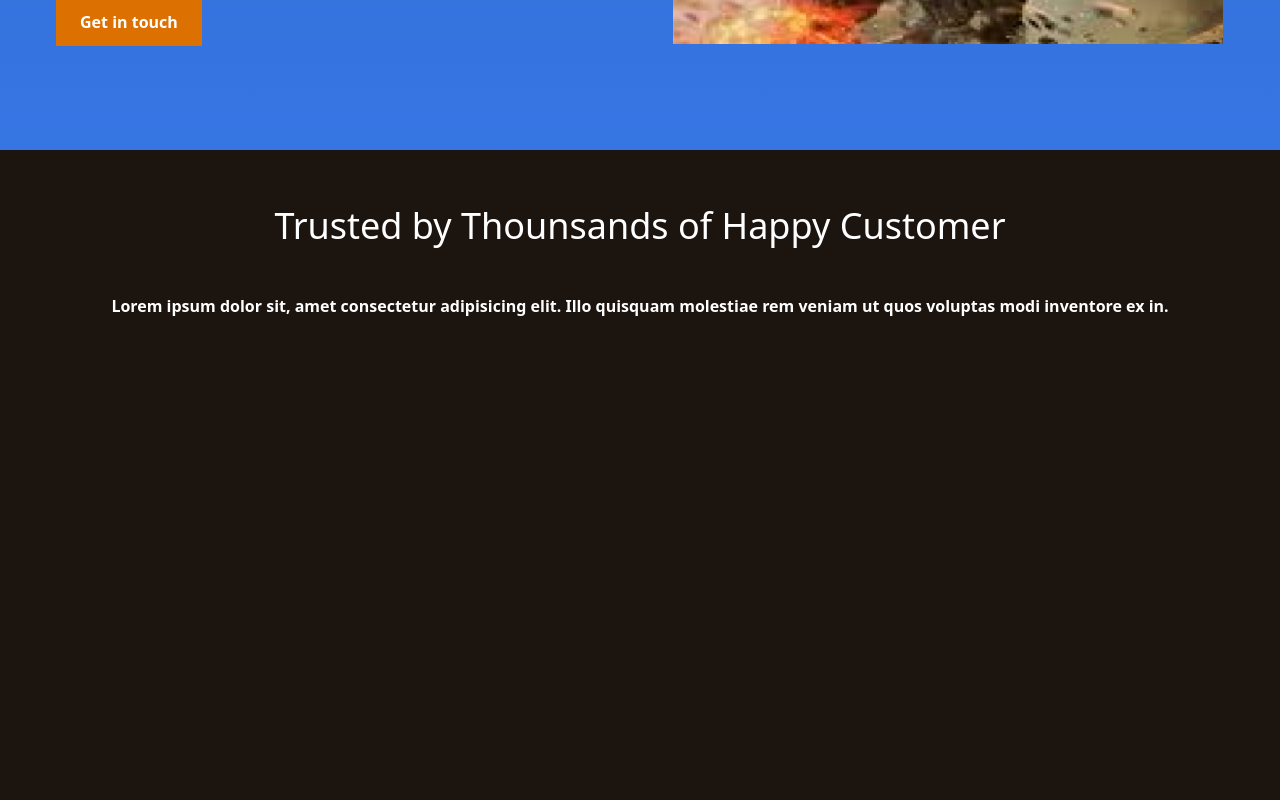
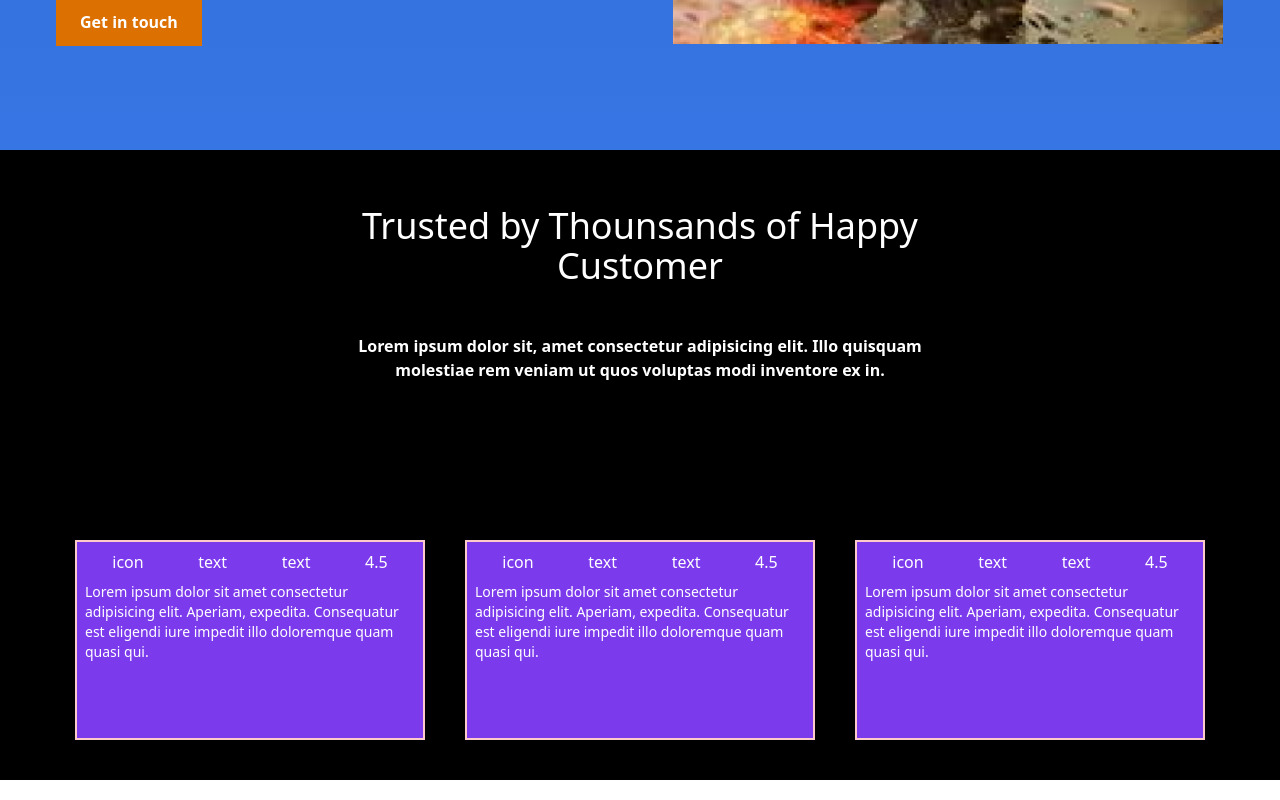
Before and after one commit to Kevin-ORojas/PageGaming, a React (Vite) app: page /portfolio in a window 1280 px wide. Shown: the part 2980-3780 px from the top of the page. Built offline with nearby package versions, Linux system fonts and the light colour scheme.

Commit message:
redirects

```diff
--- a/src/pages/Portfolio.jsx
+++ b/src/pages/Portfolio.jsx
@@ -245,17 +245,68 @@ const Portfolio = () => {
         </section>
       </article>
 
-      <section className="">
-        <article className="bg-cardcolor text-white w-full h-[650px]">
-
-          <div className="p-4 text-center">
-            <h2 className="mt-10 text-4xl">Trusted by Thounsands of Happy Customer</h2>
+      <section className="bg-black text-white w-full">
+        <article className="flex justify-center items-center flex-col">
+          <div className="p-4 text-center h-[350px] md:w-1/2">
+            <h2 className="mt-10 text-4xl">
+              Trusted by Thounsands of Happy Customer
+            </h2>
             <h4 className="font-bold mt-12 ">
               Lorem ipsum dolor sit, amet consectetur adipisicing elit. Illo
               quisquam molestiae rem veniam ut quos voluptas modi inventore ex
               in.
             </h4>
           </div>
+
+          <article className=" flex justify-center items-center gap-10 p-10 w-full flex-wrap">
+            <div className="w-[350px] h-[200px] border-2 border-red-200 bg-violet-600 p-2">
+              <div className="flex justify-around mb-2">
+                <p>icon</p>
+                <h2>text</h2>
+                <p>text</p>
+                <p>4.5</p>
+              </div>
+              <div>
+                <p className="text-sm">
+                  Lorem ipsum dolor sit amet consectetur adipisicing elit.
+                  Aperiam, expedita. Consequatur est eligendi iure impedit illo
+                  doloremque quam quasi qui.
+                </p>
+              </div>
+            </div>
+
+            <div className="w-[350px] h-[200px] border-2 border-red-200 bg-violet-600 p-2">
+              <div className="flex justify-around mb-2">
+                <p>icon</p>
+                <h2>text</h2>
+                <p>text</p>
+                <p>4.5</p>
+              </div>
+              <div>
+                <p className="text-sm">
+                  Lorem ipsum dolor sit amet consectetur adipisicing elit.
+                  Aperiam, expedita. Consequatur est eligendi iure impedit illo
+                  doloremque quam quasi qui.
+                </p>
+              </div>
+            </div>
+
+            <div className="w-[350px] h-[200px] border-2 border-red-200 bg-violet-600 p-2">
+              <div className="flex justify-around mb-2">
+                <p>icon</p>
+                <h2>text</h2>
+                <p>text</p>
+                <p>4.5</p>
+              </div>
+              <div>
+                <p className="text-sm">
+                  Lorem ipsum dolor sit amet consectetur adipisicing elit.
+                  Aperiam, expedita. Consequatur est eligendi iure impedit illo
+                  doloremque quam quasi qui.
+                </p>
+              </div>
+            </div>
+          </article>
         </article>
       </section>
     </main>
```
Also changed, not shown: 1 other file (tests, documents, lock files or other folders).
